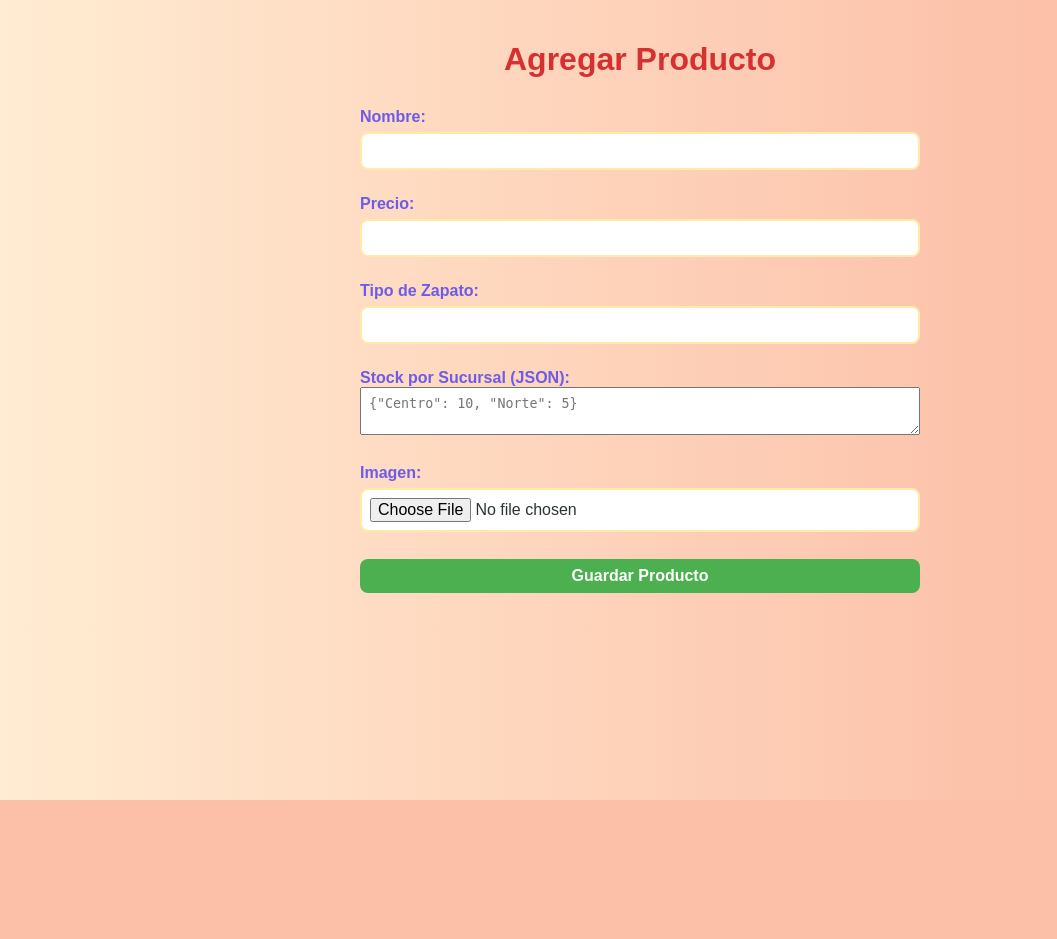
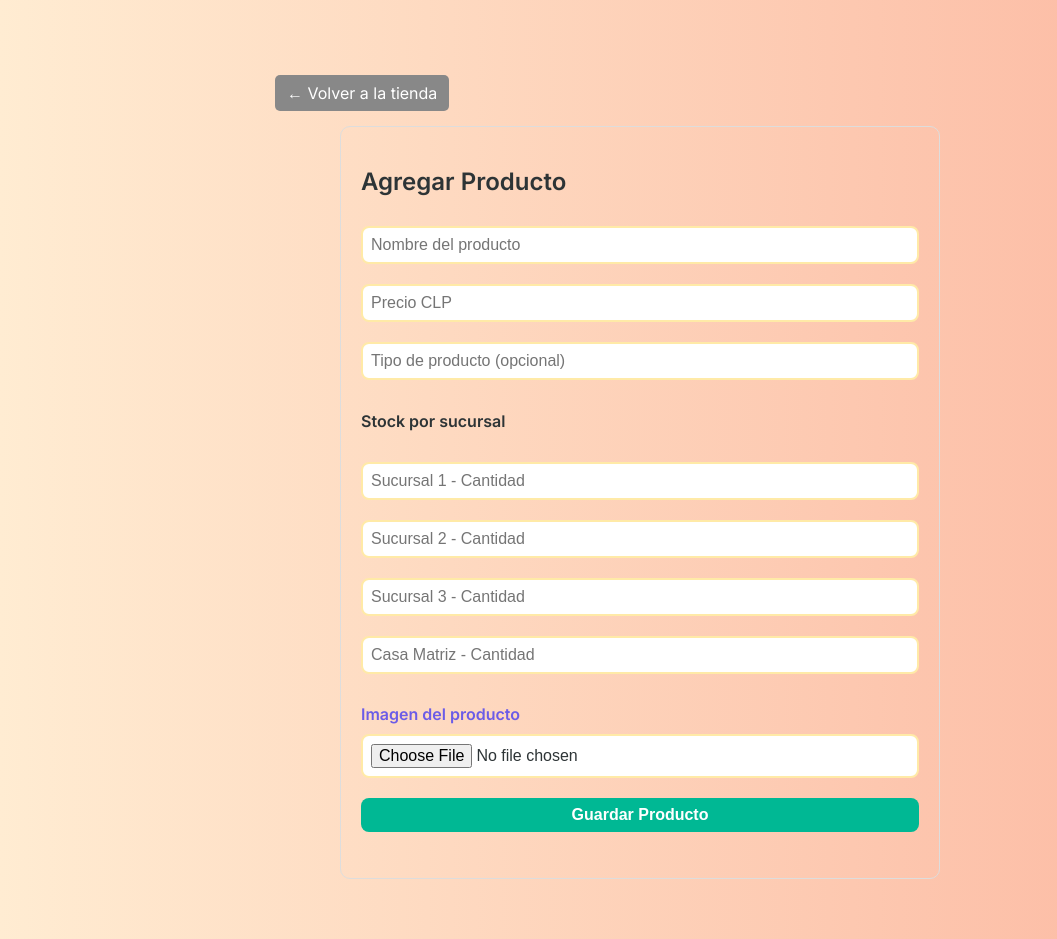
Before and after one commit to Rulba/Zapatex3.0, a Flask app: template backend/templates/agregar_producto.html in a window 1280 px wide. Shown: the whole page, without its empty margins (0-1057 px from the left). Before the commit the page ends 800 px from the top, so only its background shows below. Run offline with Flask 3, Linux system fonts and the light colour scheme; the template is opened without the code that fills it, so the values that code supplies are empty; parts of the project's set-up code (start-up, migrations or seed data) failed here and were passed over.

Commit message:
Implement API for adding products with image upload and update stock model

```diff
--- a/backend/main.py
+++ b/backend/main.py
@@ -53,9 +53,63 @@ def obtener_tasa_cambio_cached():
 def index():
     return render_template('index.html')
 
-@app.route('/agregar_producto')
-def agregar_producto():
-    return render_template('agregar_producto.html')
+@app.route('/api/agregar_producto', methods=['POST'])
+def api_agregar_producto():
+    data = request.get_json()
+
+    try:
+        nombre = data['nombre']
+        precio = float(data['precio'])
+        tipo = data['tipo']
+        imagen_base64 = data['imagen_base64']
+        stock_dict = data['stock']
+
+        # Guardar imagen como archivo físico en static/images
+        from datetime import datetime
+        import base64
+
+        nombre_archivo = f"{nombre.replace(' ', '_')}_{datetime.now().timestamp():.0f}.png"
+        ruta_relativa = os.path.join("static", "images", nombre_archivo)
+        ruta_absoluta = os.path.join(os.path.dirname(__file__), ruta_relativa)
+
+        os.makedirs(os.path.dirname(ruta_absoluta), exist_ok=True)
+        with open(ruta_absoluta, "wb") as f:
+            f.write(base64.b64decode(imagen_base64))
+
+        # Preparar stock para gRPC
+        stock_items = [
+            productos_pb2.StockPorSucursal(sucursal=s, cantidad=c)
+            for s, c in stock_dict.items()
+        ]
+
+        import time
+        producto_id = int(time.time())
+
+        request_grpc = productos_pb2.ProductoRequest(
+            id=producto_id,
+            nombre=nombre,
+            precio=precio,
+            imagen_base64=imagen_base64,
+            stock=stock_items
+        )
+
+        with grpc.insecure_channel('localhost:50051') as channel:
+            stub = productos_pb2_grpc.ProductoServiceStub(channel)
+            response = stub.AgregarProducto(request_grpc)
+
+        if response.exito:
+            return jsonify({
+                "mensaje": "Producto agregado correctamente",
+                "producto_id": producto_id,
+                "imagen_guardada_en": ruta_relativa
+            }), 200
+        else:
+            return jsonify({"error": response.mensaje}), 400
+
+    except Exception as e:
+        print("❌ Error al agregar producto vía Flask → gRPC:", e)
+        return jsonify({"error": "Error interno al procesar el producto"}), 500
+
 
 @app.route('/api/stock')
 def get_stock():
--- a/backend/templates/agregar_producto.html
+++ b/backend/templates/agregar_producto.html
@@ -2,116 +2,108 @@
 <html lang="es">
 <head>
   <meta charset="UTF-8">
-  <title>Agregar Producto - Zapatex</title>
+  <title>Agregar Producto</title>
   <link rel="stylesheet" href="{{ url_for('static', filename='style.css') }}">
   <style>
-    body {
+    .formulario {
       max-width: 600px;
       margin: auto;
-      font-family: Arial, sans-serif;
+      padding: 20px;
+      border: 1px solid #ddd;
+      border-radius: 10px;
     }
-    h1 {
-      text-align: center;
+    .formulario input, .formulario button {
+      width: 100%;
+      margin: 10px 0;
+      padding: 8px;
     }
-    form {
-      margin-top: 20px;
-    }
-    label {
-      font-weight: bold;
-      margin-top: 10px;
-      display: block;
-    }
-    input, textarea, button {
-      width: 100%;
-      padding: 8px;
-      margin-bottom: 15px;
-      box-sizing: border-box;
-    }
-    button {
-      background-color: #4CAF50;
+    .volver {
+      display: inline-block;
+      margin: 15px;
+      padding: 8px 12px;
+      background: #888;
       color: white;
-      border: none;
-      cursor: pointer;
-    }
-    button:hover {
-      background-color: #45a049;
+      text-decoration: none;
+      border-radius: 5px;
     }
   </style>
 </head>
 <body>
-  <h1>Agregar Producto</h1>
+  <a href="/" class="volver">← Volver a la tienda</a>
 
-  <form id="form-producto">
-    <label for="nombre">Nombre:</label>
-    <input type="text" id="nombre" name="nombre" required>
+  <div class="formulario">
+    <h2>Agregar Producto</h2>
+    <input type="text" id="nombre" placeholder="Nombre del producto" required />
+    <input type="number" id="precio" placeholder="Precio CLP" required />
+    <input type="text" id="tipo" placeholder="Tipo de producto (opcional)" />
 
-    <label for="precio">Precio:</label>
-    <input type="number" id="precio" name="precio" required>
+    <h4>Stock por sucursal</h4>
+    <input type="number" id="stock1" placeholder="Sucursal 1 - Cantidad" />
+    <input type="number" id="stock2" placeholder="Sucursal 2 - Cantidad" />
+    <input type="number" id="stock3" placeholder="Sucursal 3 - Cantidad" />
+    <input type="number" id="matriz" placeholder="Casa Matriz - Cantidad" />
 
-    <label for="tipo">Tipo de Zapato:</label>
-    <input type="text" id="tipo" name="tipo" required>
+    <label>Imagen del producto</label>
+    <input type="file" id="imagen" accept="image/*" />
 
-    <label for="stock">Stock por Sucursal (JSON):</label>
-    <textarea id="stock" name="stock" placeholder='{"Centro": 10, "Norte": 5}' required></textarea>
-
-    <label for="imagen">Imagen:</label>
-    <input type="file" id="imagen" name="imagen" accept="image/*" required>
-
-    <input type="hidden" id="imagen_base64" name="imagen_base64">
-
-    <button type="submit">Guardar Producto</button>
-  </form>
+    <button onclick="guardarProducto()">Guardar Producto</button>
+    <p id="mensaje"></p>
+  </div>
 
   <script>
-    const form = document.getElementById('form-producto');
-    const imagenInput = document.getElementById('imagen');
-    const imagenBase64 = document.getElementById('imagen_base64');
+    async function guardarProducto() {
+      const nombre = document.getElementById("nombre").value;
+      const precio = document.getElementById("precio").value;
+      const tipo = document.getElementById("tipo").value;
+      const imagenInput = document.getElementById("imagen");
+      const mensaje = document.getElementById("mensaje");
 
-    // Convertir imagen a base64 cuando seleccionan archivo
-    imagenInput.addEventListener('change', () => {
-      const file = imagenInput.files[0];
+      const stock = {
+        "Sucursal 1": parseInt(document.getElementById("stock1").value) || 0,
+        "Sucursal 2": parseInt(document.getElementById("stock2").value) || 0,
+        "Sucursal 3": parseInt(document.getElementById("stock3").value) || 0,
+        "Casa Matriz": parseInt(document.getElementById("matriz").value) || 0
+      };
+
+      if (!nombre || !precio || !imagenInput.files[0]) {
+        alert("Debes completar nombre, precio e imagen.");
+        return;
+      }
+
       const reader = new FileReader();
-      reader.onloadend = () => {
-        imagenBase64.value = reader.result.split(',')[1]; // solo base64
-      };
-      if (file) {
-        reader.readAsDataURL(file);
-      }
-    });
+      reader.onload = async function () {
+        const base64 = reader.result.split(',')[1];
 
-    form.addEventListener('submit', async (e) => {
-      e.preventDefault();
-
-      const producto = {
-        nombre: form.nombre.value,
-        precio: parseFloat(form.precio.value),
-        tipo: form.tipo.value,
-        stock: JSON.parse(form.stock.value),
-        imagen_base64: imagenBase64.value
+        const payload = {
+          nombre,
+          precio,
+          tipo,
+          stock,
+          imagen_base64: base64
         };
 
         try {
           const res = await fetch('/api/agregar_producto', {
             method: 'POST',
-          headers: {
-            'Content-Type': 'application/json'
-          },
-          body: JSON.stringify(producto)
+            headers: { 'Content-Type': 'application/json' },
+            body: JSON.stringify(payload)
           });
 
-        const result = await res.json();
+          const data = await res.json();
           if (res.ok) {
-          alert("✅ Producto agregado correctamente.");
-          form.reset();
-          imagenBase64.value = '';
+            mensaje.textContent = "✅ Producto agregado correctamente";
+            mensaje.style.color = "green";
           } else {
-          alert("❌ Error: " + result.error);
+            mensaje.textContent = "❌ Error: " + (data.error || "Error desconocido");
+            mensaje.style.color = "red";
           }
-      } catch (error) {
-        alert("❌ Error al enviar el producto.");
-        console.error(error);
+        } catch (err) {
+          mensaje.textContent = "❌ Error de red o del servidor";
+          mensaje.style.color = "red";
         }
-    });
+      };
+      reader.readAsDataURL(imagenInput.files[0]);
+    }
   </script>
 </body>
 </html>
```
Also changed, not shown: backend/models.py (+5 -2 lines), backend/static/script.js (+7 -3 lines). Lines whose indentation alone changed are shown as unchanged.
